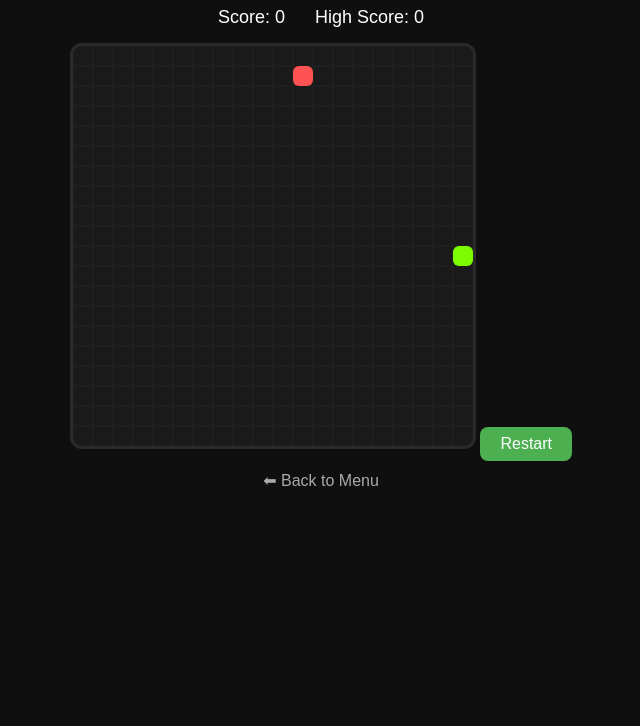
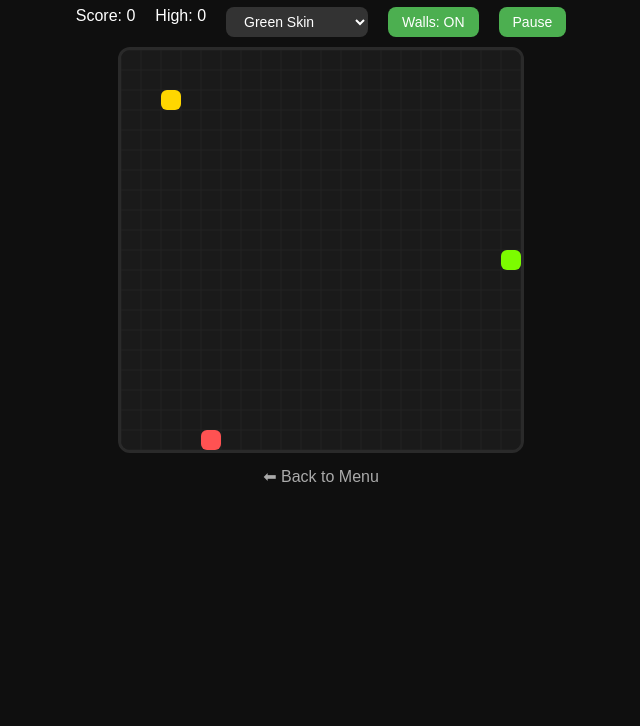
Before and after one commit to jinxksy/Desmos-calculator-, a plain HTML site: page snake.html in a window 1280 px wide. Shown: the part 74-800 px from the top of the page, without its empty margins (319-959 px from the left). Drawn offline with Linux system fonts and the light colour scheme.

Commit message:
Update snake.html

```diff
--- a/snake.html
+++ b/snake.html
@@ -1,7 +1,7 @@
 <!DOCTYPE html>
 <html>
 <head>
-  <title>Google Style Snake</title>
+  <title>Snake MOD Edition</title>
   <style>
     body {
       background: #0f0f0f;
@@ -13,31 +13,38 @@
     .topbar {
       display: flex;
       justify-content: center;
-      gap: 30px;
+      gap: 20px;
       margin-top: 10px;
-      font-size: 18px;
+      flex-wrap: wrap;
     }
 
     canvas {
       background: #1a1a1a;
-      margin-top: 15px;
+      margin-top: 10px;
       border-radius: 12px;
       border: 3px solid #2a2a2a;
     }
 
-    button {
-      margin-top: 10px;
-      padding: 8px 20px;
+    button, select {
+      padding: 6px 14px;
       border-radius: 8px;
       border: none;
+      font-size: 14px;
+      cursor: pointer;
+    }
+
+    button {
       background: #4caf50;
       color: white;
-      font-size: 16px;
-      cursor: pointer;
     }
 
     button:hover {
       background: #45a049;
+    }
+
+    select {
+      background: #333;
+      color: white;
     }
 
     a {
@@ -50,16 +57,24 @@
 </head>
 <body>
 
-<h1>🐍 Snake</h1>
+<h1>🐍 Snake MOD Edition</h1>
 
 <div class="topbar">
   <div>Score: <span id="score">0</span></div>
-  <div>High Score: <span id="highscore">0</span></div>
+  <div>High: <span id="highscore">0</span></div>
+
+  <select id="skinSelect">
+    <option value="green">Green Skin</option>
+    <option value="blue">Blue Skin</option>
+    <option value="rainbow">Rainbow Mode</option>
+  </select>
+
+  <button onclick="toggleWalls()">Walls: ON</button>
+  <button onclick="togglePause()">Pause</button>
 </div>
 
 <canvas id="game" width="400" height="400"></canvas>
 
-<button onclick="restart()">Restart</button>
 <a href="index.html">⬅ Back to Menu</a>
 
 <script>
@@ -72,28 +87,42 @@ const gridSize = canvas.width / box;
 let snake;
 let direction;
 let food;
+let boost;
 let score;
 let speed;
 let game;
+let paused = false;
+let wallsOn = true;
+let skin = "green";
 
 let highScore = localStorage.getItem("snakeHighScore") || 0;
 document.getElementById("highscore").innerText = highScore;
+
+document.getElementById("skinSelect").addEventListener("change", e => {
+  skin = e.target.value;
+});
 
 function init() {
   snake = [{ x: 10 * box, y: 10 * box }];
   direction = "RIGHT";
   score = 0;
   speed = 120;
+  paused = false;
 
-  food = {
-    x: Math.floor(Math.random() * gridSize) * box,
-    y: Math.floor(Math.random() * gridSize) * box
-  };
+  food = randomTile();
+  boost = randomTile();
 
   document.getElementById("score").innerText = score;
 
   clearInterval(game);
   game = setInterval(draw, speed);
+}
+
+function randomTile() {
+  return {
+    x: Math.floor(Math.random() * gridSize) * box,
+    y: Math.floor(Math.random() * gridSize) * box
+  };
 }
 
 document.addEventListener("keydown", e => {
@@ -102,6 +131,24 @@ document.addEventListener("keydown", e => {
   if (e.key === "ArrowRight" && direction !== "LEFT") direction = "RIGHT";
   if (e.key === "ArrowDown" && direction !== "UP") direction = "DOWN";
 });
+
+function togglePause() {
+  paused = !paused;
+}
+
+function toggleWalls() {
+  wallsOn = !wallsOn;
+  event.target.innerText = "Walls: " + (wallsOn ? "ON" : "OFF");
+}
+
+function getSnakeColor(i) {
+  if (skin === "blue") return i === 0 ? "#4fc3f7" : "#0288d1";
+  if (skin === "rainbow") {
+    const colors = ["red", "orange", "yellow", "lime", "cyan", "blue", "violet"];
+    return colors[i % colors.length];
+  }
+  return i === 0 ? "#7CFC00" : "#4caf50";
+}
 
 function drawGrid() {
   ctx.strokeStyle = "#222";
@@ -119,21 +166,30 @@ function drawGrid() {
 }
 
 function draw() {
+  if (paused) return;
+
   ctx.fillStyle = "#1a1a1a";
   ctx.fillRect(0, 0, canvas.width, canvas.height);
 
   drawGrid();
 
   for (let i = 0; i < snake.length; i++) {
-    ctx.fillStyle = i === 0 ? "#7CFC00" : "#4caf50";
+    ctx.fillStyle = getSnakeColor(i);
     ctx.beginPath();
     ctx.roundRect(snake[i].x, snake[i].y, box, box, 6);
     ctx.fill();
   }
 
+  // Food
   ctx.fillStyle = "#ff5252";
   ctx.beginPath();
   ctx.roundRect(food.x, food.y, box, box, 6);
+  ctx.fill();
+
+  // Boost power-up
+  ctx.fillStyle = "#ffd700";
+  ctx.beginPath();
+  ctx.roundRect(boost.x, boost.y, box, box, 6);
   ctx.fill();
 
   let headX = snake[0].x;
@@ -144,35 +200,39 @@ function draw() {
   if (direction === "RIGHT") headX += box;
   if (direction === "DOWN") headY += box;
 
+  // Wall behavior
+  if (!wallsOn) {
+    if (headX < 0) headX = canvas.width - box;
+    if (headY < 0) headY = canvas.height - box;
+    if (headX >= canvas.width) headX = 0;
+    if (headY >= canvas.height) headY = 0;
+  }
+
+  // Eat food
   if (headX === food.x && headY === food.y) {
     score++;
-    document.getElementById("score").innerText = score;
+    updateScore();
+    food = randomTile();
+  } else {
+    snake.pop();
+  }
 
-    if (score > highScore) {
-      highScore = score;
-      localStorage.setItem("snakeHighScore", highScore);
-      document.getElementById("highscore").innerText = highScore;
-    }
-
-    food = {
-      x: Math.floor(Math.random() * gridSize) * box,
-      y: Math.floor(Math.random() * gridSize) * box
-    };
-
-    speed = Math.max(50, speed - 3);
+  // Eat boost
+  if (headX === boost.x && headY === boost.y) {
+    speed = Math.max(40, speed - 20);
     clearInterval(game);
     game = setInterval(draw, speed);
-  } else {
-    snake.pop();
+    boost = randomTile();
   }
 
   const newHead = { x: headX, y: headY };
 
   if (
-    headX < 0 ||
-    headY < 0 ||
-    headX >= canvas.width ||
-    headY >= canvas.height ||
+    (wallsOn &&
+      (headX < 0 ||
+        headY < 0 ||
+        headX >= canvas.width ||
+        headY >= canvas.height)) ||
     snake.some(seg => seg.x === headX && seg.y === headY)
   ) {
     clearInterval(game);
@@ -183,8 +243,13 @@ function draw() {
   snake.unshift(newHead);
 }
 
-function restart() {
-  init();
+function updateScore() {
+  document.getElementById("score").innerText = score;
+  if (score > highScore) {
+    highScore = score;
+    localStorage.setItem("snakeHighScore", highScore);
+    document.getElementById("highscore").innerText = highScore;
+  }
 }
 
 init();
```
